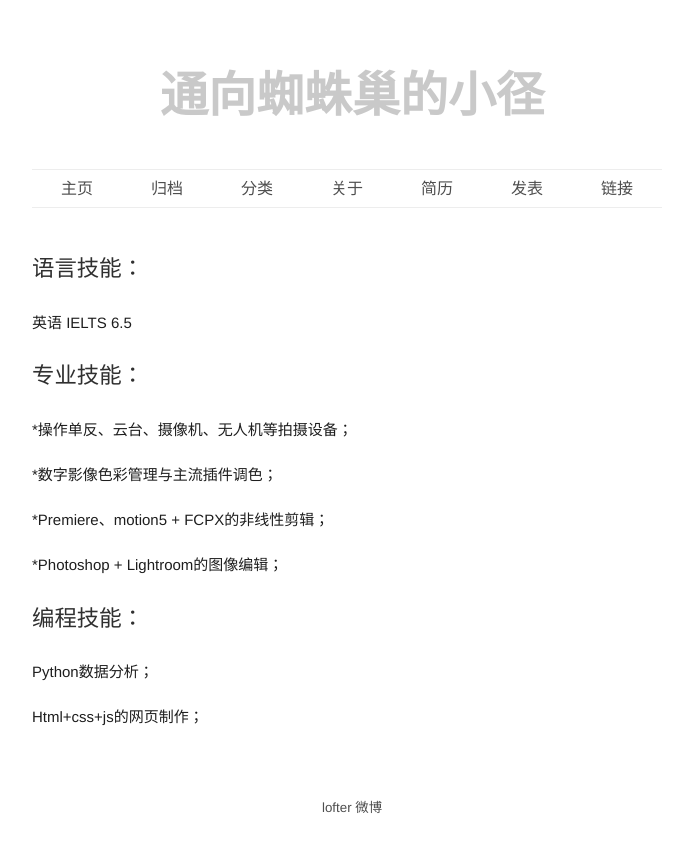
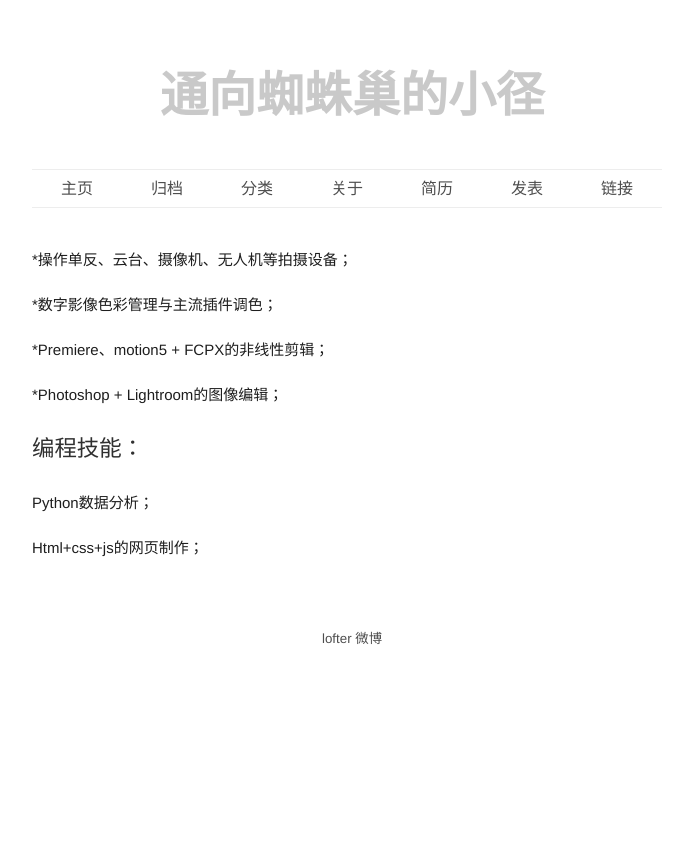
Before and after one commit to kaliludan/cn, a Jekyll site: the page built from vitae/index.md, in a window 1280 px wide. Shown: the top 852 px of the page, without its empty margins (288-981 px from the left). Built offline with Jekyll 4.4.1, drawn with Linux system fonts in a browser that asks for light colours; nearby versions of some CDN libraries; library files that are not in the unit come from our copies; comment, search, counter and statistics services are not loaded.

Commit message:
技能
1

```diff
--- a/vitae/index.md
+++ b/vitae/index.md
@@ -3,10 +3,6 @@ title: 简历
 layout: page
 ---
 
-## 语言技能：
-英语 IELTS 6.5
-
-## 专业技能：
 *操作单反、云台、摄像机、无人机等拍摄设备；
 
 *数字影像色彩管理与主流插件调色；
```
